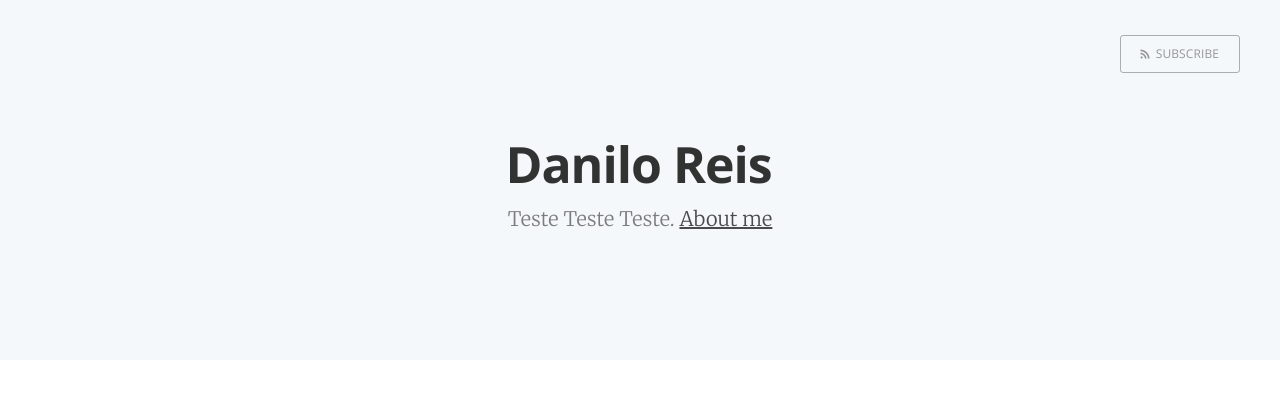
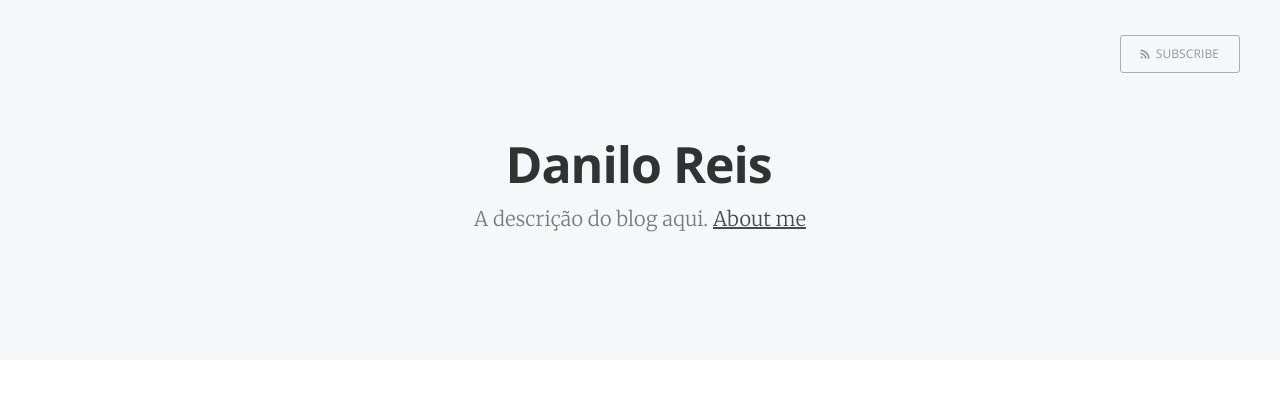
Before and after one commit to idaniloreis/idaniloreis.github.io, a Jekyll site: the page built from index.html, in a window 1280 px wide. Shown: the top 399 px of the page. Built offline with Jekyll 4.4.1, drawn with Linux system fonts in a browser that asks for light colours; the list of posts is cut into pages by our own code.

```diff
--- a/_config.yml
+++ b/_config.yml
@@ -1,6 +1,6 @@
 name: Danilo Reis
-description: Teste Teste Teste
-meta_description: "Danilo Reis"
+description: A descrição do blog aqui
+meta_description: ""
 
 markdown: kramdown
 highlighter: pygments
```
